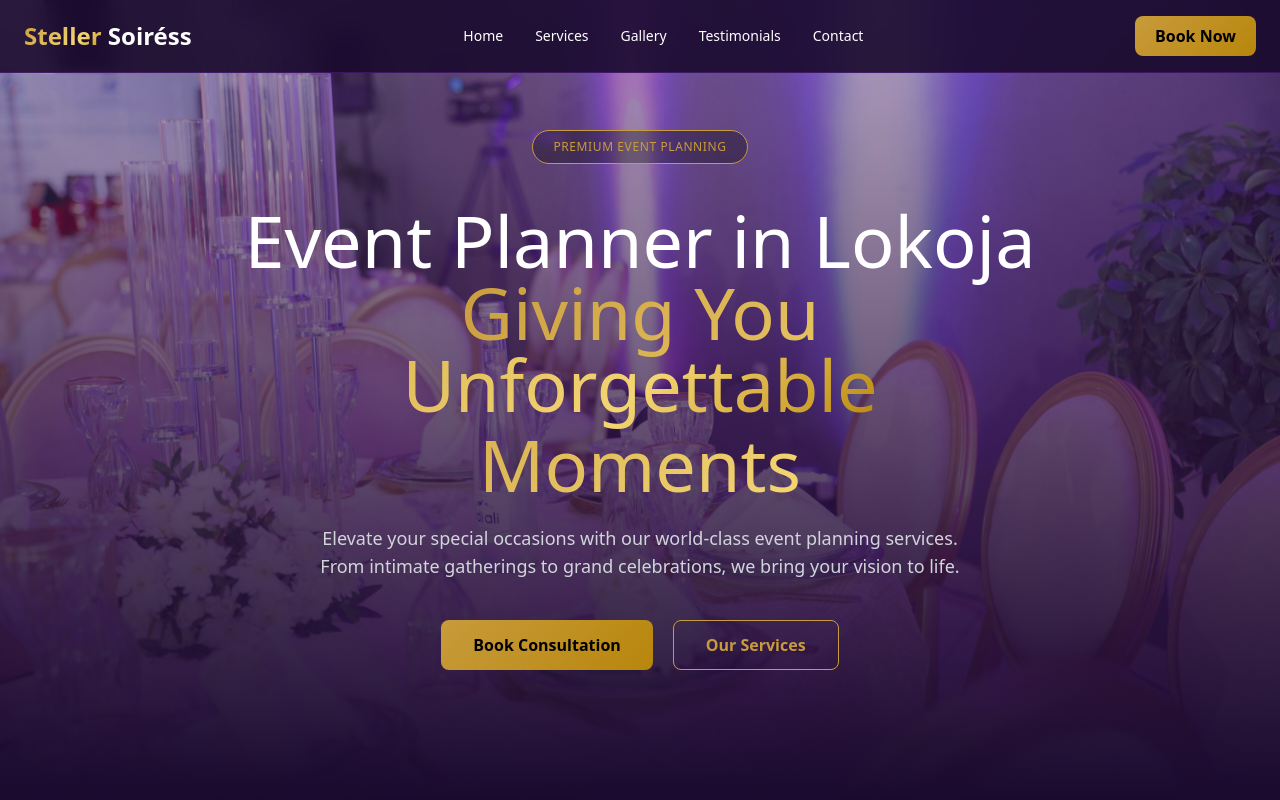
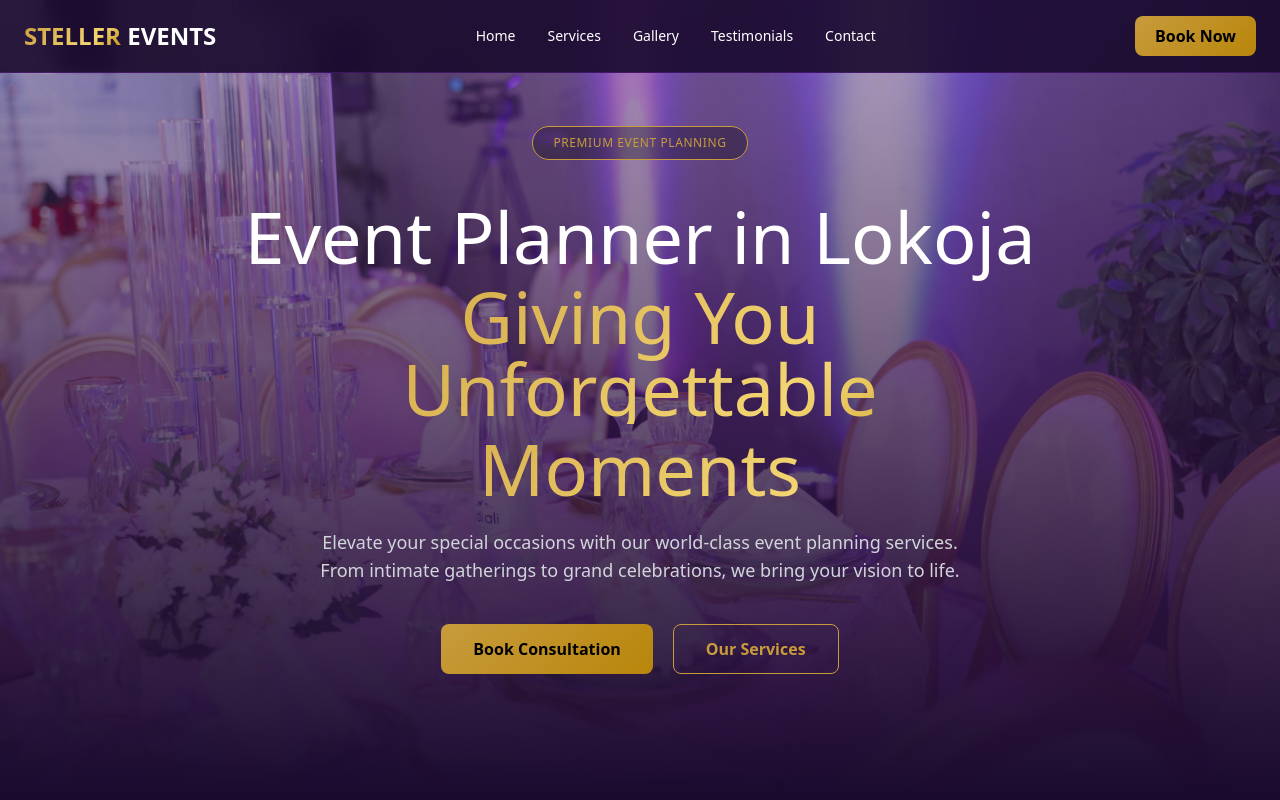
Before and after one commit to BenjaminIsaEneojo/steller-soiress-portfolio, a website: page index.html in a window 1280 px wide. Shown: the top 800 px of the page. Drawn offline with nearby package versions, Linux system fonts and the light colour scheme.

Commit message:
Hero text adjusted

```diff
--- a/index.html
+++ b/index.html
@@ -3,7 +3,7 @@
 <head>
     <meta charset="UTF-8">
     <meta name="viewport" content="width=device-width, initial-scale=1.0">
-    <title>Stellar Soirées | Purple & Gold Luxury Event Planning</title>
+    <title>Steller Events | Event Planner in Lokoja</title>
     <script src="https://cdn.tailwindcss.com"></script>
     <style>
         /* Custom purple + gold theme */
@@ -98,8 +98,8 @@
 <nav class="fixed w-full z-50 border-b border-purple-800/40 bg-[#1A0A2E]/90 backdrop-blur-md">
     <div class="max-w-7xl mx-auto px-6 py-4 flex justify-between items-center">
         <a href="#" class="text-2xl font-semibold">
-            <span class="gold-gradient-text">Steller</span>
-            <span class="text-white"> Soiréss</span>
+            <span class="gold-gradient-text">STELLER</span>
+            <span class="text-white"> EVENTS</span>
         </a>
 
         <ul class="hidden md:flex gap-8 text-sm font-medium">
@@ -131,8 +131,10 @@
             PREMIUM EVENT PLANNING
         </span>
 
-        <h1 class="text-5xl md:text-7xl font-light mt-6">
-            Event Planner in Lokoja <span class="gold-gradient-text">Giving You Unforgettable</span>
+
+        <h1 class="text-5xl md:text-7xl font-light mt-6 text-center md:text-center">
+            Event Planner in Lokoja
+            <span class="gold-gradient-text block mt-2">Giving You Unforgettable</span>
             <span class="gold-gradient-text block mt-2">Moments</span>
         </h1>
 
@@ -246,7 +248,7 @@
 </section>
 
 <!-- Gallery Section with Filtering -->
-<section id="portfolio" class="purple-section pt-12 pb-28 px-6">
+<section id="gallery" class="purple-section pt-12 pb-28 px-6">
     <div class="max-w-7xl mx-auto">
         <div class="text-center mb-16">
             <span class="text-[#C89B3C] uppercase text-sm tracking-wider">Portfolio Highlights</span>
```
